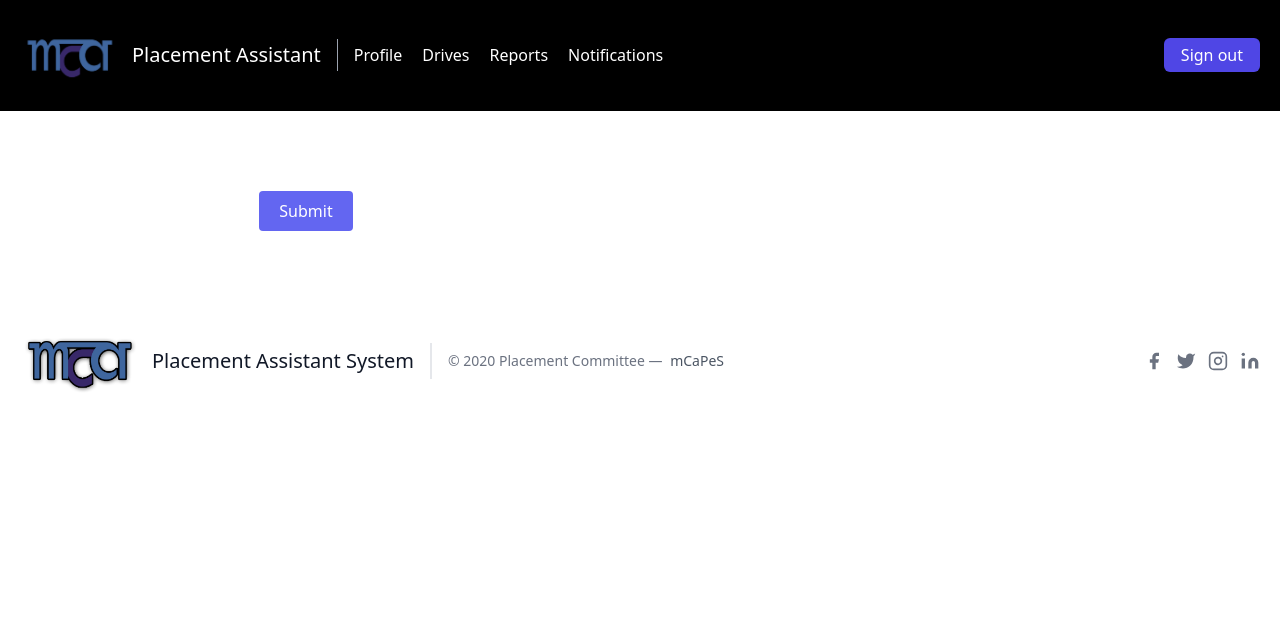
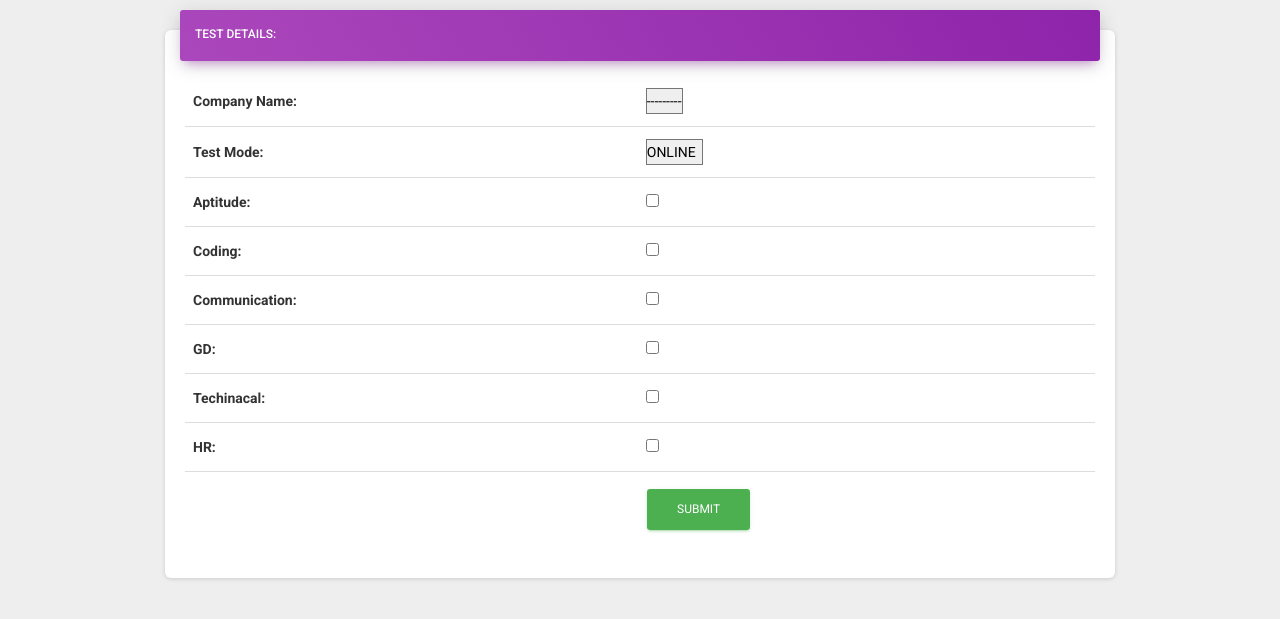
Before and after one commit to sharathcng/Placement_Assistant, a Django app: page /TestDetails in a window 1280 px wide. Shown: the top 619 px of the page. Run offline with Django 3.2, Linux system fonts and the light colour scheme; the visitor is signed in with stand-in values (Sample User, id 1); data that the repository does not hold is empty; some libraries are stand-ins or nearby versions.

Commit message:
added test mode and criteria form

```diff
--- a/Templates/Drives/CompanyDetails.html
+++ b/Templates/Drives/CompanyDetails.html
@@ -21,7 +21,7 @@
       <div class="col-md-12">
         <div class="card">
           <div class="card-header card-header-primary">
-            <h6 class="card-title">Enter Details:</h6>
+            <h6 class="card-title">Company Details:</h6>
           </div>
           <div class="card-body">
             <form  method="post" autocomplete="off" action="{% url 'CompanyDetails' %}">
@@ -78,7 +78,7 @@
                         <td class="text-left">{{form.Status}}</td>
                       </tr>
                       <tr><td></td><td>
-                      <button type="submit" class="btn btn-success">Continue</button>
+                      <button type="submit" class="btn btn-success">Continue...</button>
                       </td></tr>
                       </tbody>
                 </table>
--- a/Templates/Drives/TestDetails.html
+++ b/Templates/Drives/TestDetails.html
@@ -1,43 +1,76 @@
-{% extends 'HomeBase.html' %}
 {% load static %}
 {% load crispy_forms_tags %}
+<!DOCTYPE html>
+<html lang="en">
+<head>
+<title>Drives|register</title>
+    <meta charset="UTF-8">
+    <meta name="viewport" content="width=device-width, initial-scale=1.0">
+    <link rel="stylesheet" type="text/css" href="https://fonts.googleapis.com/css?family=Roboto:300,400,500,700|Roboto+Slab:400,700|Material+Icons" />
+    <link href="/static/material-dashboard.css?v=2.1.1" rel="stylesheet" />
+    <link href="/static/demo.css" rel="stylesheet" />
+
+</head>
+<body>
 {% block content %}
+<div class="content ">
+  <div class="container-fluid">
+    <div class="row" style="padding-left:150px;padding-right:150px">
+      <div class="col-md-12">
+        <div class="card">
+          <div class="card-header card-header-primary">
+            <h6 class="card-title">Test Details:</h6>
+          </div>
+          <div class="card-body">
+            <form  method="post" autocomplete="off" action="{% url 'TestDetails' %}">
+              {% csrf_token %}
+              <div class="table-responsive">
+                  <table class="table table-hover">
+                    <tbody>
+                    <tr>
+                        <td class="text-left" style="font-weight: bold;">Company Name:</td>
+                        <td class="text-left">{{form.Company_Name}}</td>
+                      </tr>
+                      <tr>
+                        <td class="text-left " style="font-weight: bold;">Test Mode:</td>
+                        <td class="text-left">{{form.TestMode}}</td>
+                      </tr>
+                      <tr>
+                        <td class="text-left" style="font-weight: bold;">Aptitude:</td>
+                        <td class="text-left">{{form.Aptitude}}</td>
+                      </tr>
+                      <tr>
+                        <td class="text-left" style="font-weight: bold;">Coding:</td>
+                        <td class="text-left">{{form.Coding}}</td>
+                      </tr>
+                      <tr>
+                        <td class="text-left" style="font-weight: bold;">Communication:</td>
+                        <td class="text-left">{{form.Communication}}</td>
+                      </tr>
+                      <tr>
+                        <td class="text-left" style="font-weight: bold;">GD:</td>
+                        <td class="text-left">{{form.GD}}</td>
+                      </tr>
+                      <tr>
+                        <td class="text-left" style="font-weight: bold;">Techinacal:</td>
+                        <td class="text-left">{{form.Techinacal}}</td>
+                      </tr>
+                      <tr>
+                        <td class="text-left" style="font-weight: bold;">HR:</td>
+                        <td class="text-left">{{form.HR}}</td>
+                      </tr>
+                      <tr><td></td><td>
+                      <button type="submit" class="btn btn-success">Submit</button>
+                      </td></tr>
+                      </tbody>
+                </table>
+                </div>
 
-<title>Drives|register</title>
-
-  <section class="text-gray-700 body-font overflow-hidden">
-    <div class="container px-5 py-14 mx-auto">
-      <div class="flex flex-wrap -m-12">
-        <div class="p-12 md:w-1/2 flex flex-col items-start">
-        {% comment %} <form  method="post" autocomplete="off">
-              {% csrf_token %}
-              {{forms.Company_Name_id|as_crispy_field}}
-                {{forms.TestMode|as_crispy_field}}
-                {{forms.Aptitude|as_crispy_field}}
-                {{forms.Coding|as_crispy_field}}
-                {{forms.Communication|as_crispy_field}}
-                {{forms.GD|as_crispy_field}}
-                {{forms.Techinacal|as_crispy_field}}
-                {{forms.HR|as_crispy_field}} {% endcomment %}
-                <button onclick="{% url "TestDetails"%}" type="submit" class="flex mx-auto mt-6 text-white bg-indigo-500 border-0 py-2 px-5 focus:outline-none hover:bg-indigo-600 rounded">Submit</button>
-        {% comment %} </form>           {% endcomment %}
+            </form>
+          </div>
         </div>
-
       </div>
     </div>
-  </section>
-
-      <script src="https://unpkg.com/ionicons@5.1.2/dist/ionicons.js"></script>
-      <script>
-
-        function toggleMenu() {
-          var menuBox = document.getElementById('menu-box');
-          if(menuBox.style.display == "block") { // if is menuBox displayed, hide it
-            menuBox.style.display = "none";
-          }
-          else { // if is menuBox hidden, display it
-            menuBox.style.display = "block";
-          }
-        }
-    </script>
+  </div>
+</div>
 {% endblock content %}
```
Also changed, not shown: Templates/Drives/CriteriaDetails.html (+56 -32 lines).
